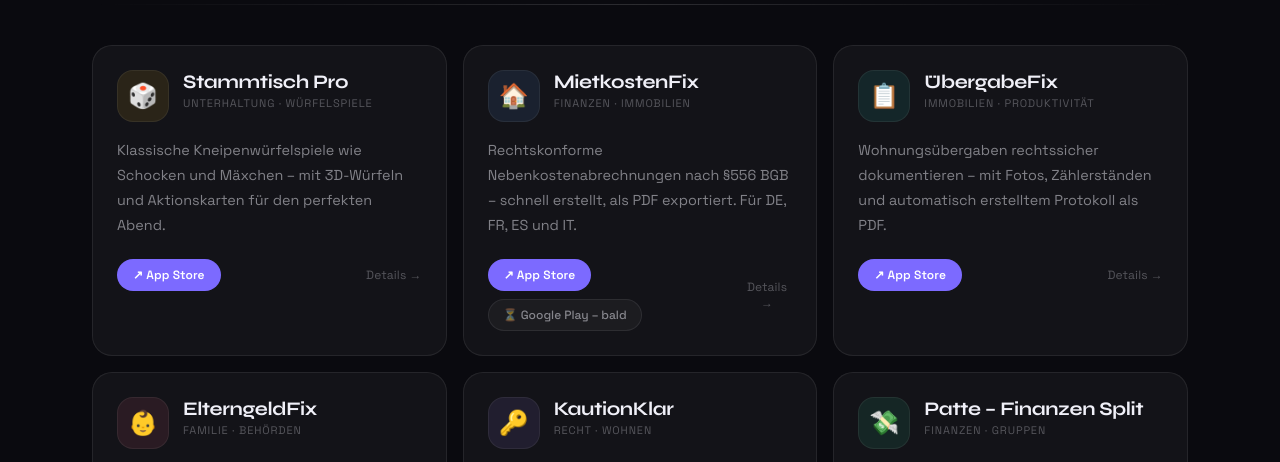
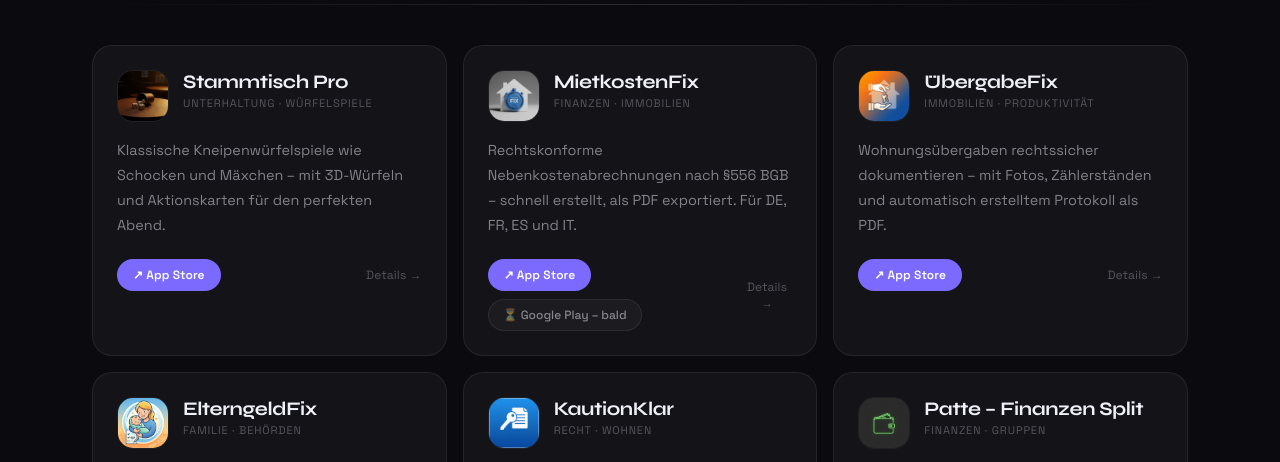
Before and after one commit to sebkraetschmer-sys/sebkraetschmer.github.io, a plain HTML site: page index.html in a window 1280 px wide. Shown: the part 930-1392 px from the top of the page. Drawn offline with Linux system fonts and the light colour scheme.

Commit message:
Update index.html

```diff
--- a/index.html
+++ b/index.html
@@ -405,6 +405,14 @@
       font-size: 24px;
       flex-shrink: 0;
       border: 1px solid rgba(255,255,255,.06);
+      overflow: hidden;
+      padding: 0;
+    }
+
+    .app-icon img, .detail-icon img {
+      width: 100%;
+      height: 100%;
+      object-fit: cover;
     }
 
     .app-name {
@@ -525,6 +533,8 @@
       font-size: 34px;
       border: 1px solid rgba(255,255,255,.06);
       flex-shrink: 0;
+      overflow: hidden;
+      padding: 0;
     }
 
     .detail-name {
@@ -819,7 +829,7 @@
 
       <div class="app-card" style="--card-accent: rgba(251,191,36,.08)">
         <div class="app-top">
-          <div class="app-icon" style="background:rgba(251,191,36,.1)">🎲</div>
+          <div class="app-icon"><img src="IMG_1690.png" alt="Stammtisch Pro"></div>
           <div>
             <div class="app-name">Stammtisch Pro</div>
             <div class="app-cat">Unterhaltung · Würfelspiele</div>
@@ -834,7 +844,7 @@
 
       <div class="app-card" style="--card-accent: rgba(96,165,250,.08)">
         <div class="app-top">
-          <div class="app-icon" style="background:rgba(96,165,250,.1)">🏠</div>
+          <div class="app-icon"><img src="IMG_0173.jpeg" alt="MietkostenFix"></div>
           <div>
             <div class="app-name">MietkostenFix</div>
             <div class="app-cat">Finanzen · Immobilien</div>
@@ -852,7 +862,7 @@
 
       <div class="app-card" style="--card-accent: rgba(45,212,191,.08)">
         <div class="app-top">
-          <div class="app-icon" style="background:rgba(45,212,191,.1)">📋</div>
+          <div class="app-icon"><img src="IMG_1051.jpeg" alt="ÜbergabeFix"></div>
           <div>
             <div class="app-name">ÜbergabeFix</div>
             <div class="app-cat">Immobilien · Produktivität</div>
@@ -867,7 +877,7 @@
 
       <div class="app-card" style="--card-accent: rgba(251,113,133,.08)">
         <div class="app-top">
-          <div class="app-icon" style="background:rgba(251,113,133,.1)">👶</div>
+          <div class="app-icon"><img src="IMG_1193.jpeg" alt="ElterngeldFix"></div>
           <div>
             <div class="app-name">ElterngeldFix</div>
             <div class="app-cat">Familie · Behörden</div>
@@ -882,7 +892,7 @@
 
       <div class="app-card" style="--card-accent: rgba(167,139,250,.08)">
         <div class="app-top">
-          <div class="app-icon" style="background:rgba(167,139,250,.1)">🔑</div>
+          <div class="app-icon"><img src="IMG_0687.jpeg" alt="KautionKlar"></div>
           <div>
             <div class="app-name">KautionKlar</div>
             <div class="app-cat">Recht · Wohnen</div>
@@ -897,7 +907,7 @@
 
       <div class="app-card" style="--card-accent: rgba(52,211,153,.08)">
         <div class="app-top">
-          <div class="app-icon" style="background:rgba(52,211,153,.1)">💸</div>
+          <div class="app-icon"><img src="IMG_0798.png" alt="Patte"></div>
           <div>
             <div class="app-name">Patte – Finanzen Split</div>
             <div class="app-cat">Finanzen · Gruppen</div>
@@ -917,7 +927,7 @@
   <section class="section" id="sec-stammtisch">
     <button class="detail-back" onclick="showSection('alle')">← Alle Apps</button>
     <div class="detail-hero">
-      <div class="detail-icon" style="background:rgba(251,191,36,.1)">🎲</div>
+      <div class="detail-icon"><img src="IMG_1690.png" alt="Stammtisch Pro"></div>
       <div>
         <div class="detail-cat">Unterhaltung · Würfelspiele</div>
         <div class="detail-name">Stammtisch Pro</div>
@@ -961,7 +971,7 @@
   <section class="section" id="sec-miete">
     <button class="detail-back" onclick="showSection('alle')">← Alle Apps</button>
     <div class="detail-hero">
-      <div class="detail-icon" style="background:rgba(96,165,250,.1)">🏠</div>
+      <div class="detail-icon"><img src="IMG_0173.jpeg" alt="MietkostenFix"></div>
       <div>
         <div class="detail-cat">Finanzen · Immobilien · iOS &amp; Android</div>
         <div class="detail-name">MietkostenFix</div>
@@ -1009,7 +1019,7 @@
   <section class="section" id="sec-uebergabe">
     <button class="detail-back" onclick="showSection('alle')">← Alle Apps</button>
     <div class="detail-hero">
-      <div class="detail-icon" style="background:rgba(45,212,191,.1)">📋</div>
+      <div class="detail-icon"><img src="IMG_1051.jpeg" alt="ÜbergabeFix"></div>
       <div>
         <div class="detail-cat">Immobilien · Produktivität</div>
         <div class="detail-name">ÜbergabeFix</div>
@@ -1048,7 +1058,7 @@
   <section class="section" id="sec-elterngeld">
     <button class="detail-back" onclick="showSection('alle')">← Alle Apps</button>
     <div class="detail-hero">
-      <div class="detail-icon" style="background:rgba(251,113,133,.1)">👶</div>
+      <div class="detail-icon"><img src="IMG_1193.jpeg" alt="ElterngeldFix"></div>
       <div>
         <div class="detail-cat">Familie · Behörden</div>
         <div class="detail-name">ElterngeldFix</div>
@@ -1084,7 +1094,7 @@
   <section class="section" id="sec-kaution">
     <button class="detail-back" onclick="showSection('alle')">← Alle Apps</button>
     <div class="detail-hero">
-      <div class="detail-icon" style="background:rgba(167,139,250,.1)">🔑</div>
+      <div class="detail-icon"><img src="IMG_0687.jpeg" alt="KautionKlar"></div>
       <div>
         <div class="detail-cat">Recht · Wohnen</div>
         <div class="detail-name">KautionKlar</div>
@@ -1121,7 +1131,7 @@
   <section class="section" id="sec-patte">
     <button class="detail-back" onclick="showSection('alle')">← Alle Apps</button>
     <div class="detail-hero">
-      <div class="detail-icon" style="background:rgba(52,211,153,.1)">💸</div>
+      <div class="detail-icon"><img src="IMG_0798.png" alt="Patte"></div>
       <div>
         <div class="detail-cat">Finanzen · Gruppen</div>
         <div class="detail-name">Patte – Finanzen Split</div>
```
